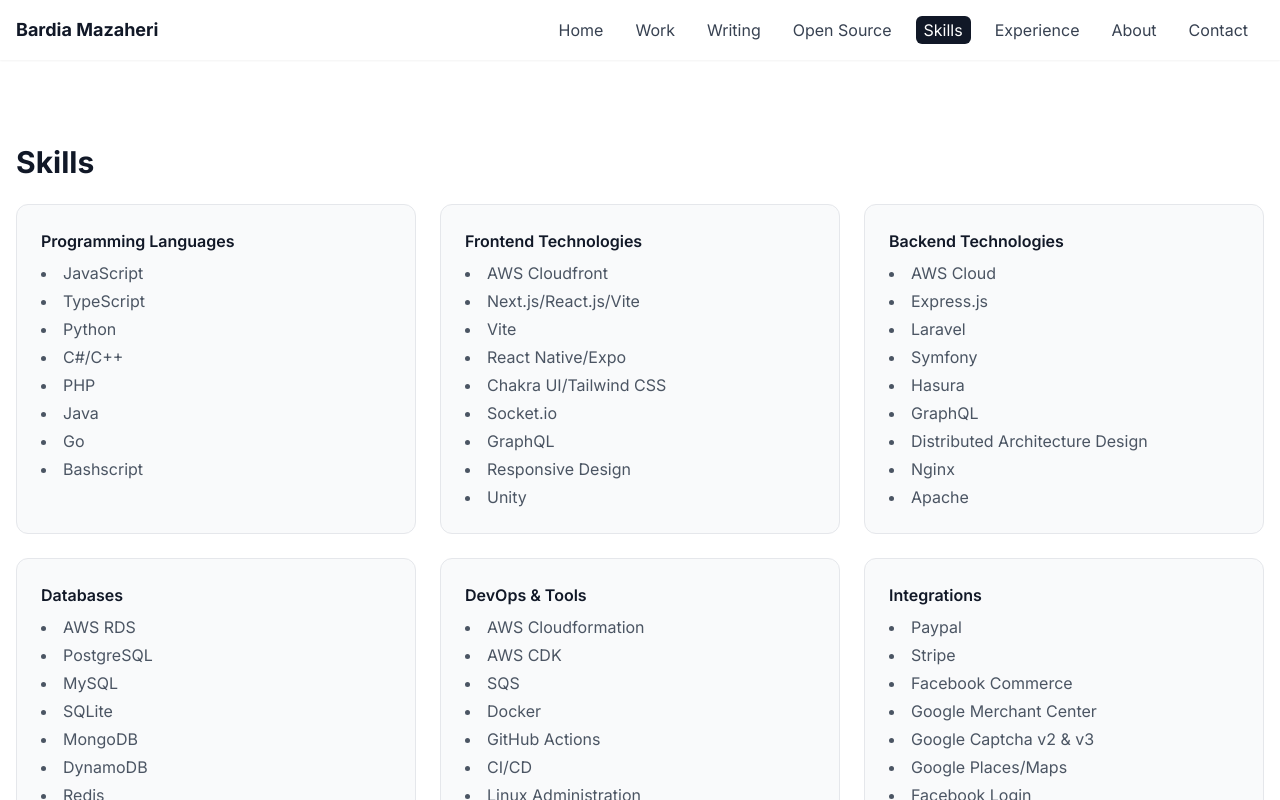
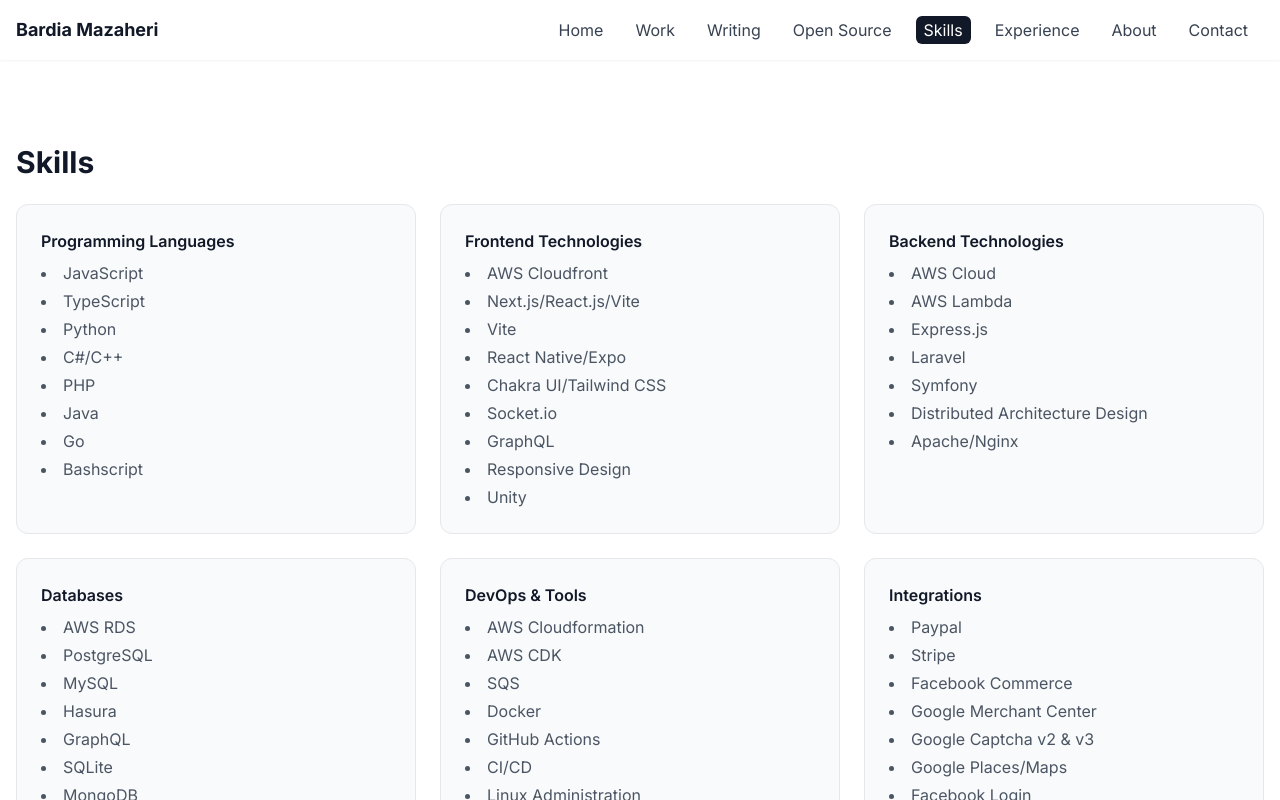
Before and after one commit to l3ardia/bardiamazaheri.com, a Next.js app in the folder frontends/portfolio/: page /skills in a window 1280 px wide. Shown: the top 800 px of the page. Built offline with nearby package versions, Linux system fonts and the light colour scheme.

Commit message:
Update skills.ts

```diff
--- a/frontends/portfolio/src/data/skills.ts
+++ b/frontends/portfolio/src/data/skills.ts
@@ -35,14 +35,12 @@
     title: "Backend Technologies",
     items: [
       "AWS Cloud",
+      "AWS Lambda",
       "Express.js",
       "Laravel",
       "Symfony",
-      "Hasura",
-      "GraphQL",
       "Distributed Architecture Design",
-      "Nginx",
-      "Apache",
+      "Apache/Nginx",
     ],
   },
   {
@@ -51,6 +49,8 @@
       "AWS RDS",
       "PostgreSQL",
       "MySQL",
+      "Hasura",
+      "GraphQL",
       "SQLite",
       "MongoDB",
       "DynamoDB",
```
